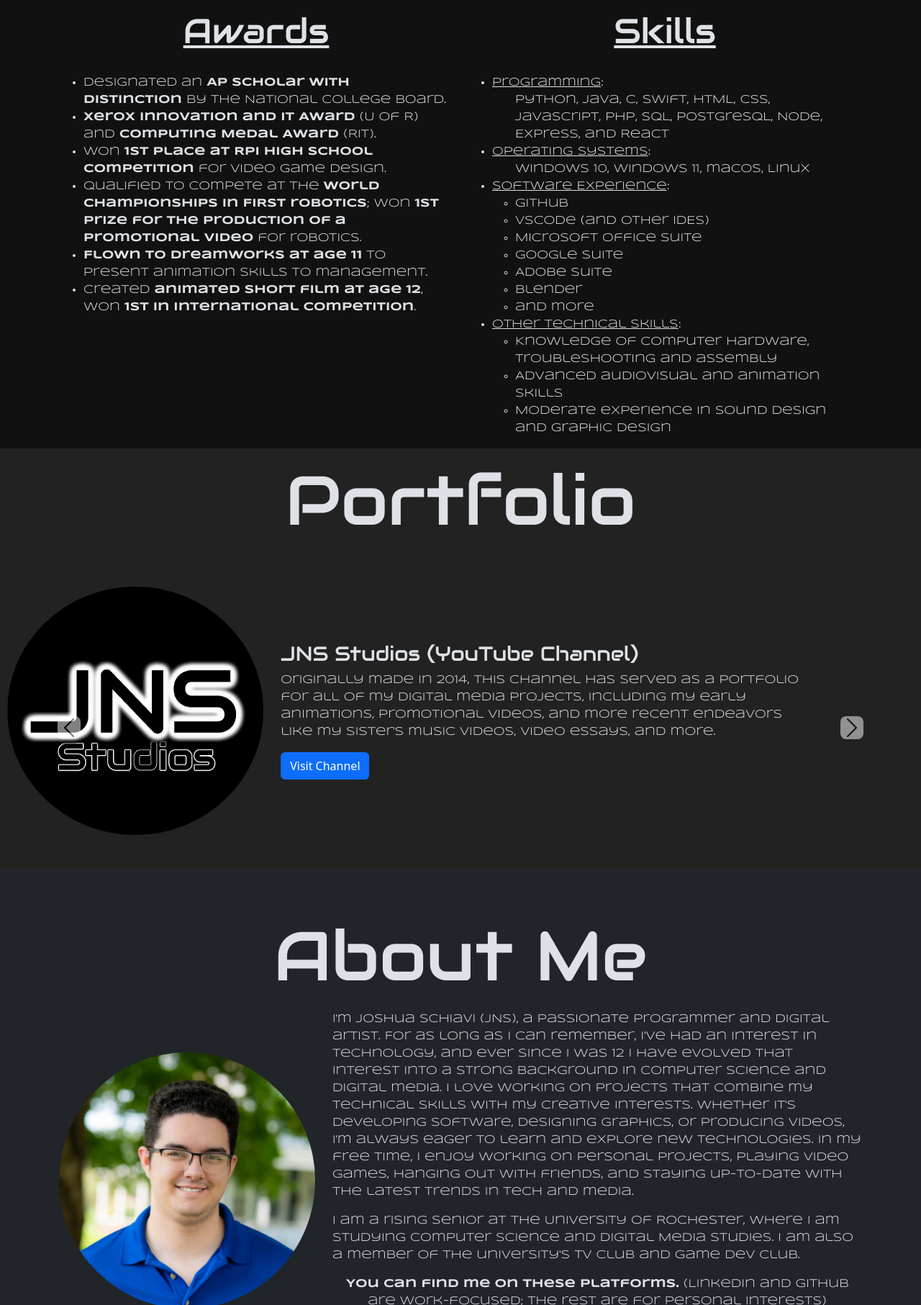
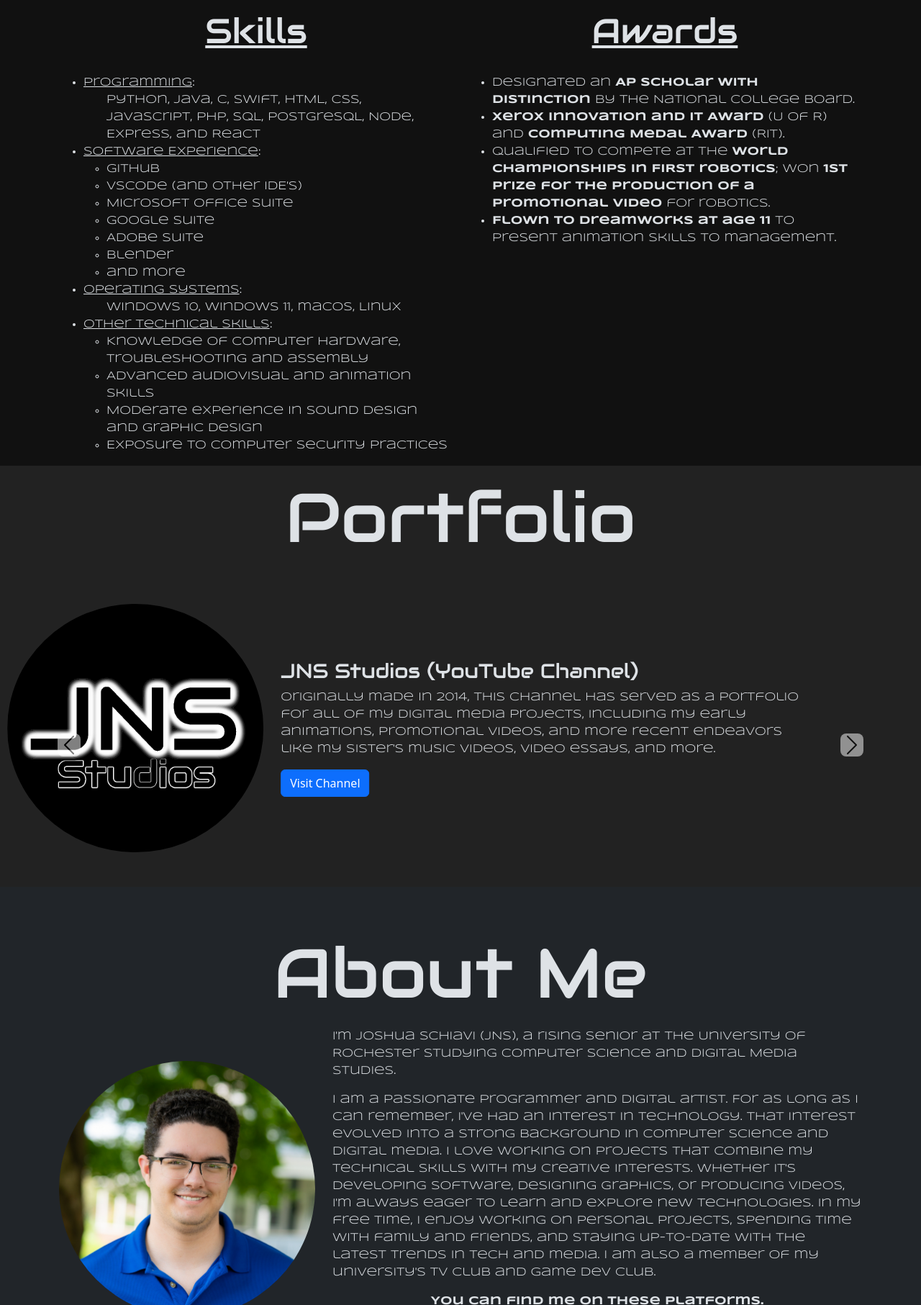
Before and after one commit to JNSStudios/WebDevBootcamp-Capstone-2-Personal-Site, a plain HTML site: page index.html in a window 1280 px wide. Shown: the part 2541-4354 px from the top of the page at 72% size. Drawn offline with nearby package versions, Linux system fonts and the light colour scheme.

Commit message:
updated more website language

```diff
--- a/index.html
+++ b/index.html
@@ -140,7 +140,7 @@ Timeline
 
                 <div class="row g-5 my-5 text-end align-items-center justify-content-center">
                     <div class="col-md-6">
-                        <img src="https://imagecdn.realty.com/photos/red/351963324/1.jpg" class="img-fluid rounded" alt="C & D Advertising Office">
+                        <img src="https://www.canddadvertising.com/wp-content/uploads/2021/09/Photo-Jul-20-2-19-13-PM-scaled.jpeg" class="img-fluid rounded" alt="C & D Advertising Office">
                     </div>
                     <div class="col-md-6">
                         <p class="syncopate-regular fs-medium"><b>C & D Advertising</b></p>
@@ -177,18 +177,7 @@ Timeline
                 <!-- SKILLS | AWARDS -->
                 <div class="container">
                     <div class="row">
-                      <div class="col-md-6">
-                        <p class="audiowide-regular fs-large text-center mb-4 mt-1"><u>Awards</u></p>
-                            <ul class="syncopate-regular fs-list mobile-list">
-                                <li>Designated an <b>AP Scholar with Distinction</b> by the National College Board.</li>
-                                <li><b>Xerox Innovation and IT Award</b> (U of R) and <b>Computing Medal Award</b> (RIT).</li>
-                                <li>Won <b>1st place at RPI high school competition</b> for video game design.</li>
-                                <li>Qualified to compete at the <b>World Championships in FIRST robotics</b>; won <b>1st prize for the production of a promotional video</b> for robotics.</li>
-                                <li><b>Flown to DreamWorks at age 11</b> to present animation skills to management.</li>
-                                <li>Created <b>animated short film at age 12</b>, won <b>1st in international competition</b>.</li>
-                            </ul>
-                      </div>
-                      <div class="col-md-6">
+                        <div class="col-md-6">
                         <p class="audiowide-regular fs-large text-center mb-4 mt-1"><u>Skills</u></p>
                             <ul class="syncopate-regular fs-list mobile-list">
                                 <li><u>Programming</u>:
@@ -197,16 +186,10 @@ Timeline
                                         <li>JavaScript, PHP, SQL, PostgreSQL, Node,</li>
                                         <li>Express, and React</li>
                                     </ul>
-                                <li><u>Operating Systems</u>:
-                                    <ul class="no-bullets">
-                                        <li>Windows 10, Windows 11, macOS, Linux</li>
-                                    </ul>
-                                </li>
-
                                 <li><u>Software Experience</u>:
                                     <ul>
                                         <li>GitHub</li>
-                                        <li>VSCode (and other IDEs)</li>
+                                        <li>VSCode (and other IDE's)</li>
                                         <li>Microsoft Office suite</li>
                                         <li>Google suite</li>
                                         <li>Adobe suite</li>
@@ -215,13 +198,29 @@ Timeline
                                     </ul>
                                 </li>
 
+                                <li><u>Operating Systems</u>:
+                                    <ul class="no-bullets">
+                                        <li>Windows 10, Windows 11, macOS, Linux</li>
+                                    </ul>
+                                </li>
+
                                 <li><u>Other Technical Skills</u>:
                                     <ul>
                                         <li>Knowledge of computer hardware, troubleshooting and assembly</li>
                                         <li>Advanced audiovisual and animation skills</li>
                                         <li>Moderate experience in sound design and graphic design</li>
+                                        <li>Exposure to computer security practices</li>
                                     </ul>
                                 </li>
+                            </ul>
+                      </div>
+                      <div class="col-md-6">
+                        <p class="audiowide-regular fs-large text-center mb-4 mt-1"><u>Awards</u></p>
+                            <ul class="syncopate-regular fs-list mobile-list">
+                                <li>Designated an <b>AP Scholar with Distinction</b> by the National College Board.</li>
+                                <li><b>Xerox Innovation and IT Award</b> (U of R) and <b>Computing Medal Award</b> (RIT).</li>
+                                <li>Qualified to compete at the <b>World Championships in FIRST robotics</b>; won <b>1st prize for the production of a promotional video</b> for robotics.</li>
+                                <li><b>Flown to DreamWorks at age 11</b> to present animation skills to management.</li>
                             </ul>
                       </div>
                     </div>
@@ -320,18 +319,12 @@ Timeline
                 <img src="assets/IRL PFP.jpg" class="img-fluid rounded-circle" alt="Profile Picture" size="200px">
                 </div>
                 <div class="col-md-8">
-                <p class="syncopate-regular text-start">I'm Joshua Schiavi (JNS), a passionate programmer and digital artist. For as long as I can remember, I've had an interest in technology, and ever since I was 12 I have evolved that interest into a strong background in computer science and digital media. I love working on projects that combine my technical skills with my creative interests. Whether it's developing software, designing graphics, or producing videos, I'm always eager to learn and explore new technologies. In my free time, I enjoy working on personal projects, playing video games, hanging out with friends, and staying up-to-date with the latest trends in tech and media.</p>
+                <p class="syncopate-regular text-start">I'm Joshua Schiavi (JNS), a rising Senior at the University of Rochester studying Computer Science and Digital Media Studies.</p>
 
-                <p class=" syncopate-regular text-start">I am a rising Senior at the University of Rochester, where I am studying Computer Science and Digital Media Studies. I am also a member of the university's TV Club and Game Dev Club.</p>
+                <p class=" syncopate-regular text-start">I am a passionate programmer and digital artist. For as long as I can remember, I've had an interest in technology. That interest evolved into a strong background in computer science and digital media. I love working on projects that combine my technical skills with my creative interests. Whether it's developing software, designing graphics, or producing videos, I'm always eager to learn and explore new technologies. In my free time, I enjoy working on personal projects, spending time with family and friends, and staying up-to-date with the latest trends in tech and media. I am also a member of my university's TV Club and Game Dev Club.</p>
 
-                <p class="syncopate-regular"><b>You can find me on these platforms.</b> (LinkedIn and GitHub are work-focused; the rest are for personal interests)</p>
+                <p class="syncopate-regular"><b>You can find me on these platforms.</b></p>
                 <div class="d-flex justify-content-center mt-3">
-                    <a href="https://bsky.app/profile/jnsstudios.bsky.social" class="mx-2">
-                    <img src="https://upload.wikimedia.org/wikipedia/commons/thumb/7/7a/Bluesky_Logo.svg/2319px-Bluesky_Logo.svg.png" alt="BlueSky" class="img-fluid" style="width: 40px; height: 40px;">
-                    </a>
-                    <a href="https://www.youtube.com/@JNSStudios" class="mx-2">
-                        <img src="https://upload.wikimedia.org/wikipedia/commons/0/09/YouTube_full-color_icon_%282017%29.svg" alt="YouTube" class="img-fluid" style="width: 40px; height: 40px;">
-                    </a>
                     <a href="https://www.linkedin.com/in/joshua-schiavi/" class="mx-2">
                     <img src="https://upload.wikimedia.org/wikipedia/commons/thumb/8/81/LinkedIn_icon.svg/2048px-LinkedIn_icon.svg.png" alt="LinkedIn" class="img-fluid" style="width: 40px; height: 40px;">
                     </a>
@@ -348,7 +341,7 @@ Timeline
         <div class="container">
             <p class="syncopate-regular text-center mt-5">©2025 JNS. All rights reserved.</p>
             <p class="syncopate-regular text-center">Created as part of a web development bootcamp.</p>
-            <p class="syncopate-regular text-center">Last updated: 5-27-2025 2:00pm EST</p>
+            <p class="syncopate-regular text-center">Last updated: 5-31-2025 12:43pm EST</p>
 
 
 
```
